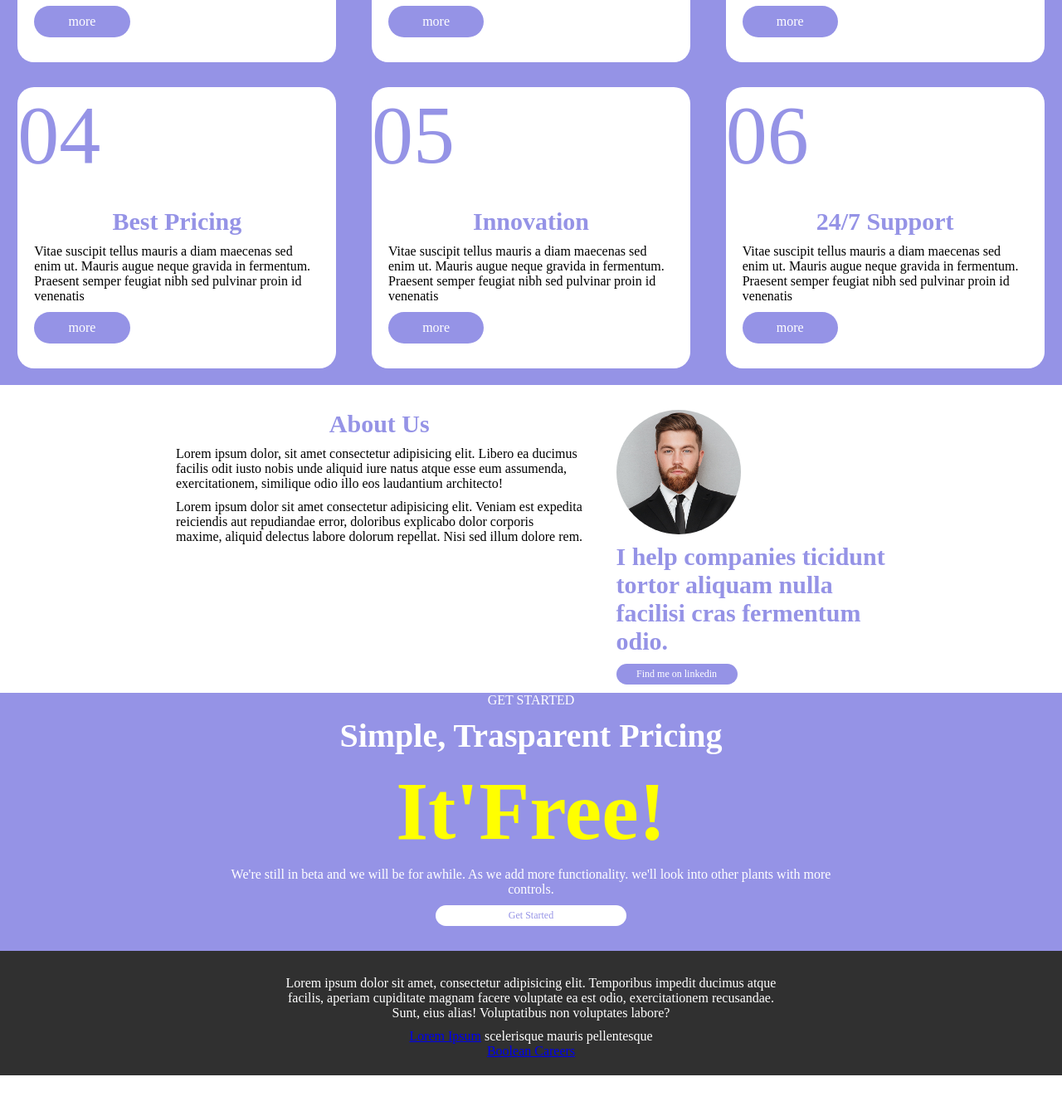
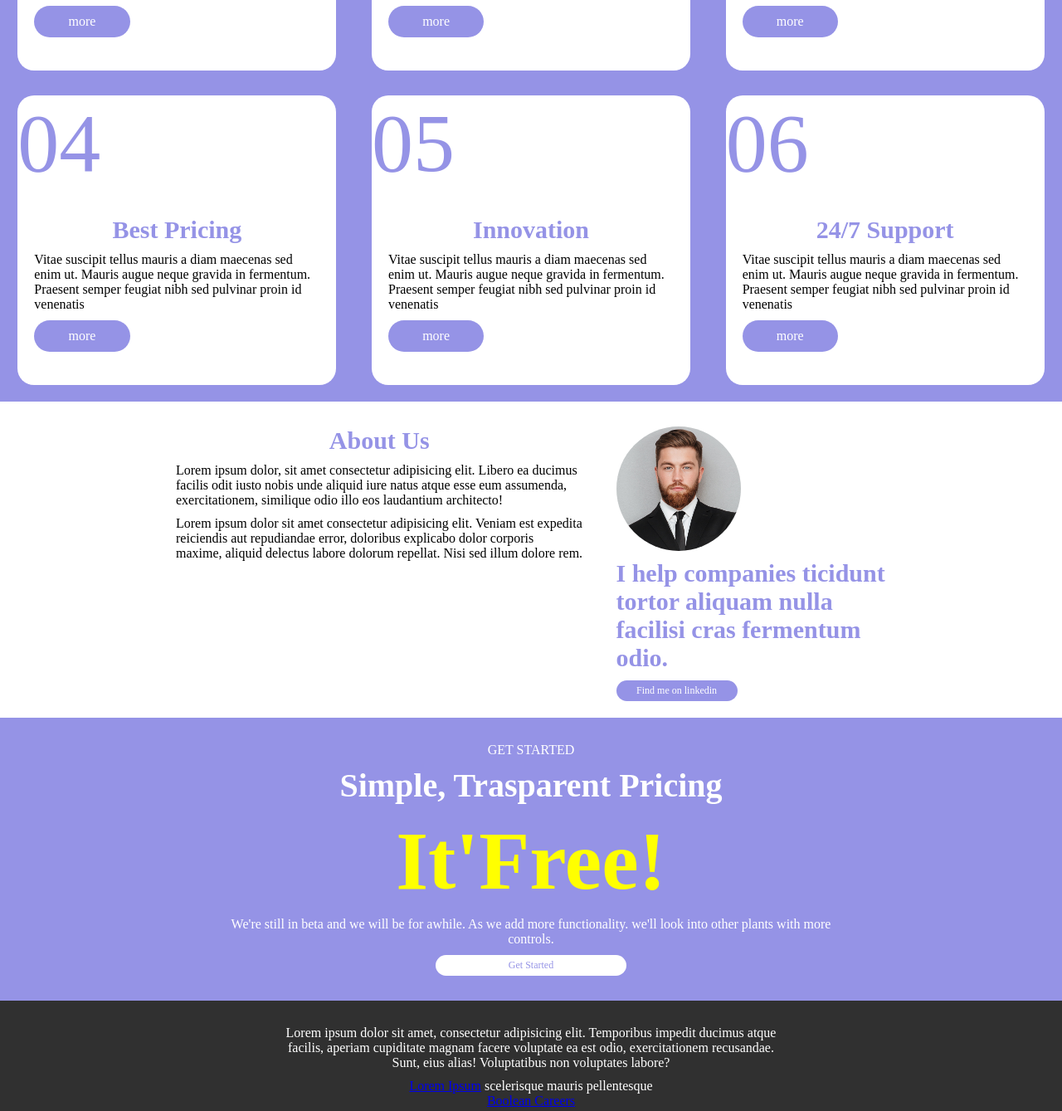
Before and after one commit to SalvatoreBrancato/htmlcss-responsive-layout, a plain HTML site: page index.html in a window 1280 px wide. Shown: the part 2876-4215 px from the top of the page at 83% size. Before the commit the page ends 4172 px from the top, so only its background shows below. Drawn offline with Linux system fonts and the light colour scheme.

Commit message:
Struttura__definitiva

```diff
--- a/css/style.css
+++ b/css/style.css
@@ -88,8 +88,13 @@ CLASS
     margin-left: 20px;
 }
 
+.section-5{
+    padding-bottom: 20px;
+}
+
 .section-6{
     background-color: rgb(149,147,230);
+    padding-top: 20px;
 }
 
 .section-7{
@@ -141,7 +146,7 @@ CARD
 .card-benefits{
     background-color: white;
     width: 80%;
-
+    padding-bottom: 10px;
     border-radius: 20px;
 }
 
```
Also changed, not shown: index.html (+1 -1 lines).
